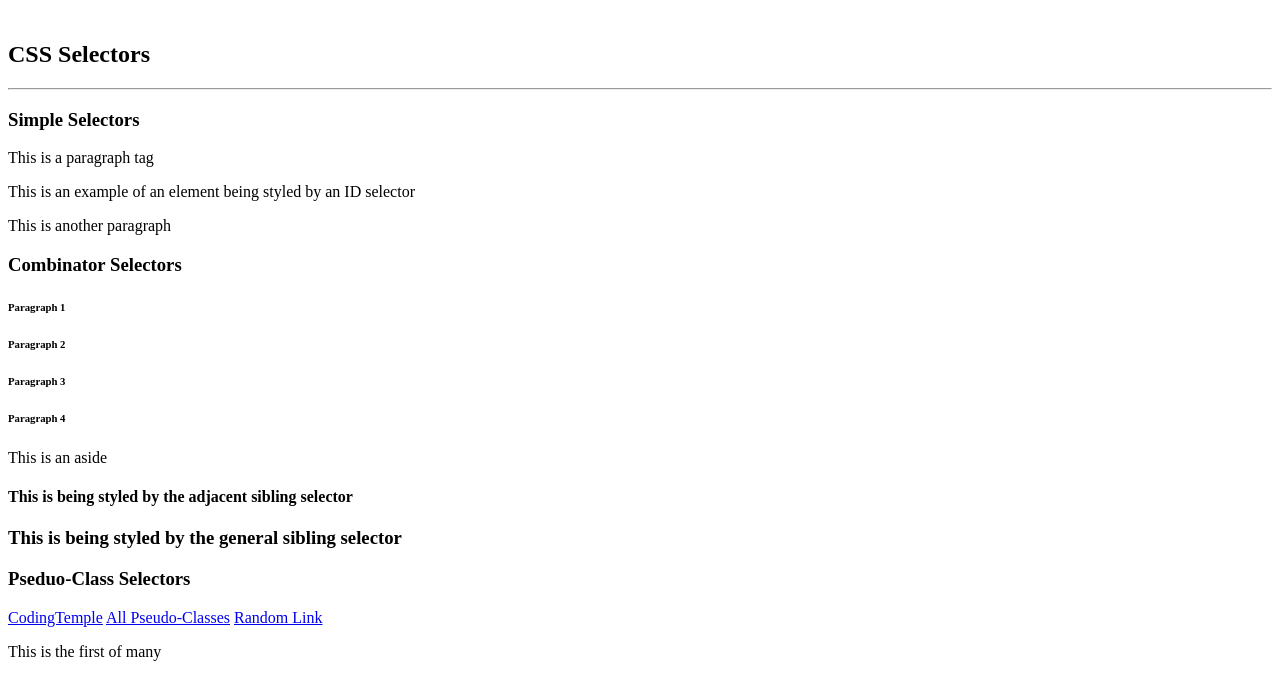
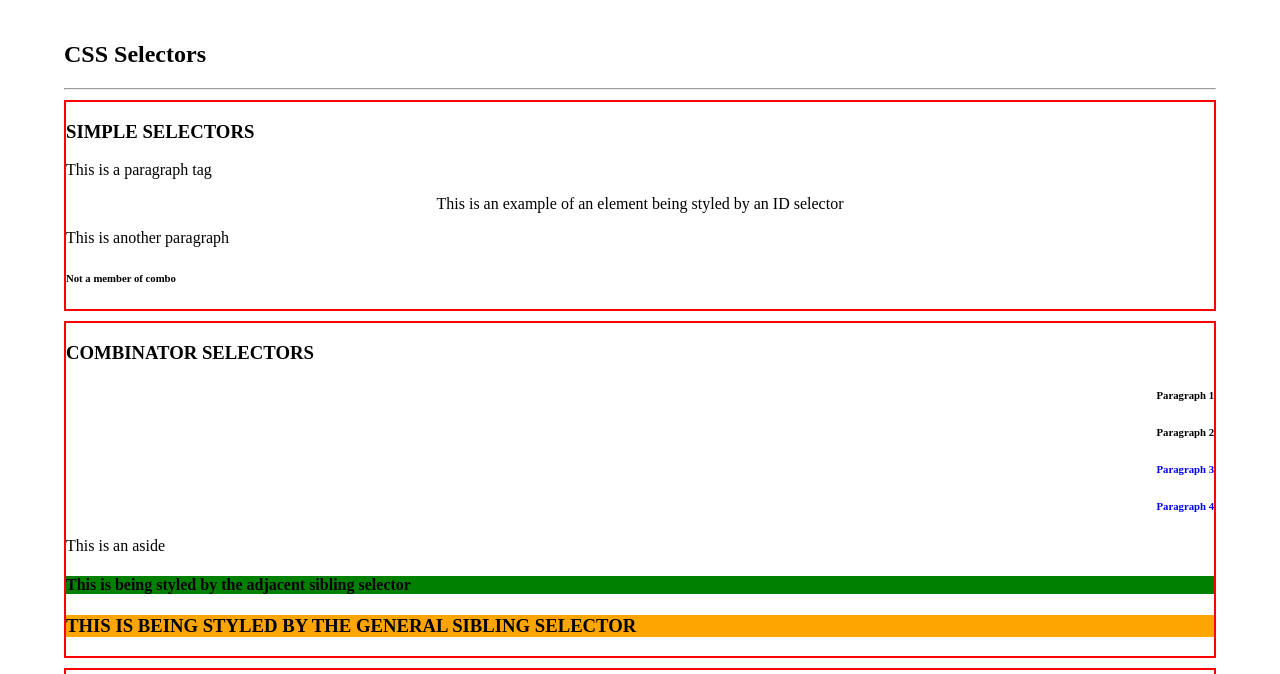
Before and after one commit to whhriv/class_9-19, a plain HTML site: page index.html in a window 1280 px wide. Shown: the part 335-1009 px from the top of the page. Drawn offline with Linux system fonts and the light colour scheme.

Commit message:
psuedo-class selectors

```diff
--- a/css/main.css
+++ b/css/main.css
@@ -37,41 +37,82 @@ Box Model is made up of 4 parts: Content, Padding, Border, Margin
 /* Simple Selector */
 /* element: grabs all of the elements base on the element name e.g h1,h2,p,div{} */
 
-
+h3 {
+    text-transform: uppercase;
+}
+section {
+    width: 90vw;
+    margin: auto;
+}
 /* class: grabs all of the elements with the class name. begins with a dot (.) e.g. .className */
 
+.selectors {
+    border: 2px solid red;
+    margin: 10px 0;
+
+}
 
 /* id: grabs the element with the id. begins with an octothorpe (#) e.g. #idName */
 
-
+#simple {
+    text-align: center;
+}
 
 /* Combinator Selector - based on the relationship */
-/* Descendant Selector - Used to match all elements that are direct descendants of a specified element */
-
+/* Descendant Selector (space) - Used to match all elements that are direct descendants of a specified element */
+#combo h6 {
+    text-align: right;
+}
 
 /* Child Selector (>) - Used to match all elements that are direct children of a specified element. Descendant and child selectors are often used interchangably because they are very similar. The difference here though is specificity */
 
+#combo > h6 {
+    color:blue;
+}
 
-/* Adjacent Sibling Selector (+) - Used to select an element that is directly after another specific element. HAS to be immediately following! */
+/* Adjacent Sibling Selector (+) - Used to select an element that is DIRECTLY after another specific element. HAS to be immediately following! can't flip flop! */
 
+aside + h4 {
+    background-color: green;
+}
 
-/* General Sibling Selector (~) - Used to select an element that is directly after another specific element. HAS to be immediately following! */
+/* General Sibling Selector (~) - Used to select an element that is after another specific element.  HAS TO BE AFTER */
 
+aside ~ h3 {
+    background-color: orange;
+}
 
 
 /* Pseudo-class Selector - Select elements based on a certain state */
 /* selector:pseudo-class{} */
 
 /* unvisited link */
+.selectors a:link {
+    color:red;
+}
 
 /* visited link */
-
+.selectors a:visited {
+    color: green;
+}
+/* hover has to come after, active has to come after hover */
 /* mouse over link */
+.selectors a:hover {
+    color: white;
+    background-color: black;
+    font-size: 24px;
+}
 
 /* selected link */
 
+.selectors a:active {
+    color: blue;
+    background-color: red;
+}
 
-
+.child-example p:nth-child(3) {
+    background-color: blueviolet;
+}
 
 /* Pseudo Elements - used to style specified parts of an element */
 /* selector::psuedo-element{} */
--- a/index.html
+++ b/index.html
@@ -34,6 +34,7 @@
             <p>This is a paragraph tag</p>
             <p id="simple">This is an example of an element being styled by an ID selector</p>
             <p>This is another paragraph</p>
+            <h6>Not a member of combo</h6>
         </div>
         <div id="combo" class="selectors">
             <h3>Combinator Selectors</h3>
@@ -130,7 +131,7 @@
             <img src="https://picsum.photos/200?random=22" alt="" id="img-3">
         </div>
     </section>
-
+    <h4>h4 without sibling</h4>
 
 </body>
 </html>
```
